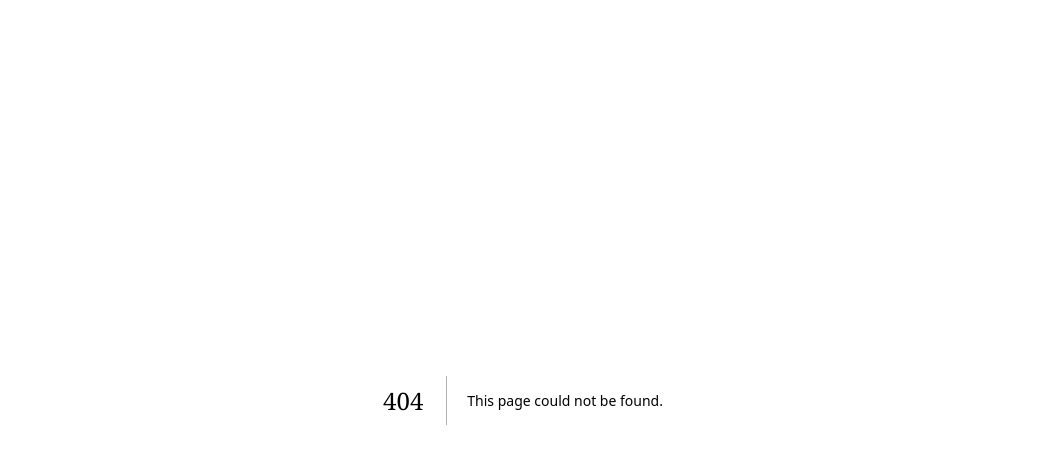
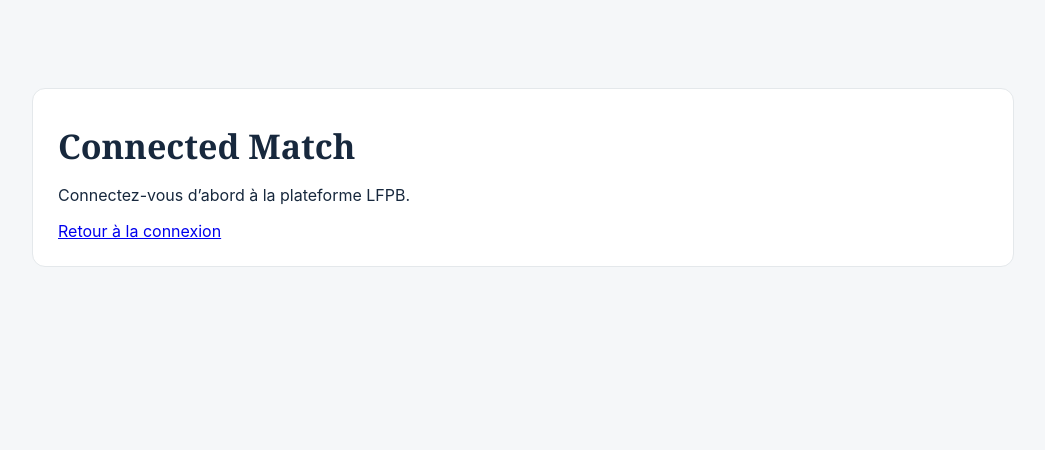
Before and after one commit to sowhatt/lfpb-platform, a Next.js app in the folder apps/web/: page /official-match-control in a window 1280 px wide. Before the commit this address had no page. Shown: the top 450 px of the page, without its empty margins (117-1162 px from the left). Built offline with nearby package versions, Linux system fonts and the light colour scheme; no server answers.

Commit message:
feat(web): add official match control route

```diff
--- /dev/null
+++ b/apps/web/app/official-match-control/page.tsx
@@ -0,0 +1,41 @@
+'use client';
+
+import { useEffect, useState } from 'react';
+import { OfficialMatchPlayerControl } from '../official-match-player-control';
+
+type Actor = {
+  email: string;
+  memberships: Array<{ organizationId: string; role: string }>;
+};
+
+export default function OfficialMatchControlPage() {
+  const [token, setToken] = useState('');
+  const [actor, setActor] = useState<Actor | null>(null);
+  const [matchId, setMatchId] = useState('');
+
+  useEffect(() => {
+    setToken(sessionStorage.getItem('lfpb-token') ?? '');
+    const raw = sessionStorage.getItem('lfpb-actor');
+    if (raw) {
+      try { setActor(JSON.parse(raw) as Actor); } catch { setActor(null); }
+    }
+    const params = new URLSearchParams(window.location.search);
+    setMatchId(params.get('matchId') ?? '');
+  }, []);
+
+  const role = actor?.memberships?.[0]?.role;
+
+  if (!token || !actor) {
+    return <main style={{ maxWidth: 1100, margin: '32px auto', padding: 24 }}><section className="data-panel"><h1>Connected Match</h1><p>Connectez-vous d’abord à la plateforme LFPB.</p><a href="/">Retour à la connexion</a></section></main>;
+  }
+
+  if (role !== 'OFFICIEL') {
+    return <main style={{ maxWidth: 1100, margin: '32px auto', padding: 24 }}><section className="data-panel"><h1>Connected Match</h1><p>Cette vue est réservée aux officiels.</p><a href="/">Retour au tableau de bord</a></section></main>;
+  }
+
+  if (!matchId) {
+    return <main style={{ maxWidth: 1100, margin: '32px auto', padding: 24 }}><section className="data-panel"><h1>Connected Match</h1><p>Choisissez une rencontre depuis « Mes rencontres » pour lancer le contrôle des joueurs.</p><a href="/">Retour au portail officiel</a></section></main>;
+  }
+
+  return <main style={{ maxWidth: 1100, margin: '32px auto', padding: 24 }}><div className="workspace-actions"><div><label>PORTAIL OFFICIEL</label><h1>Connected Match</h1><p>{actor.email}</p></div><a href="/">← Retour au portail</a></div><OfficialMatchPlayerControl token={token} matchId={matchId} /></main>;
+}
```
